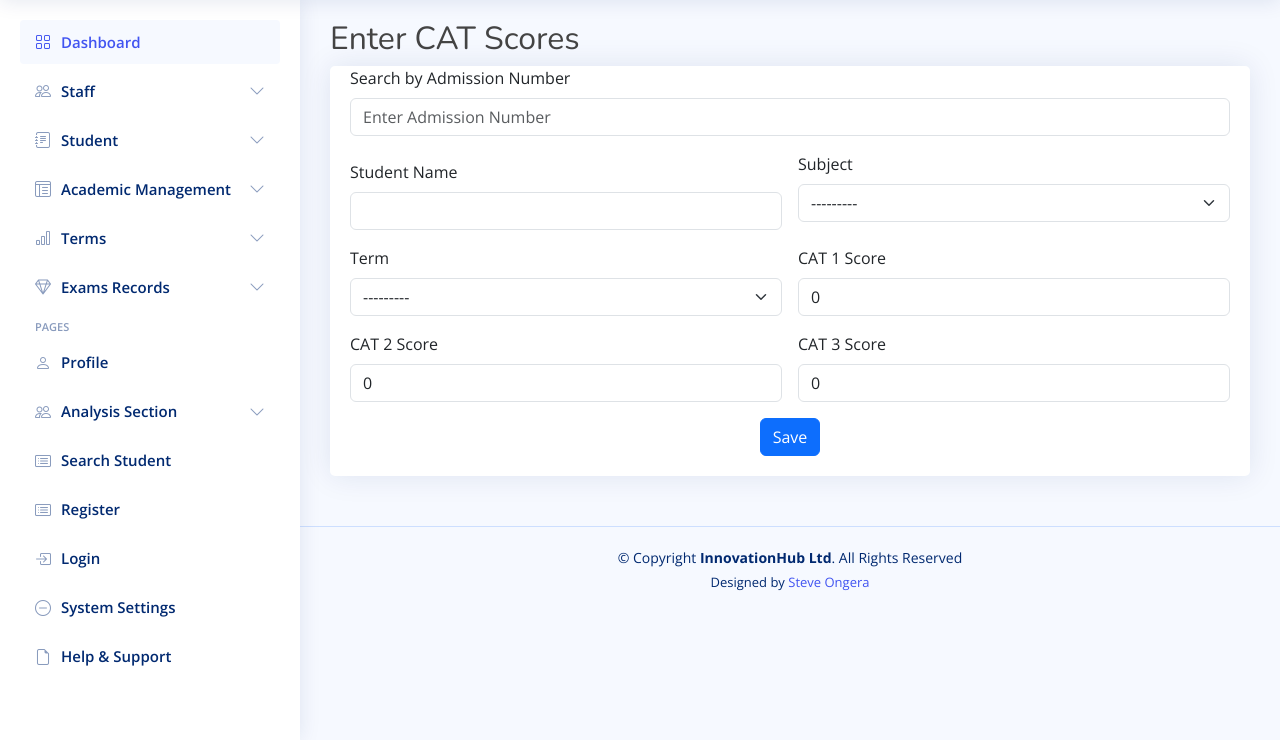
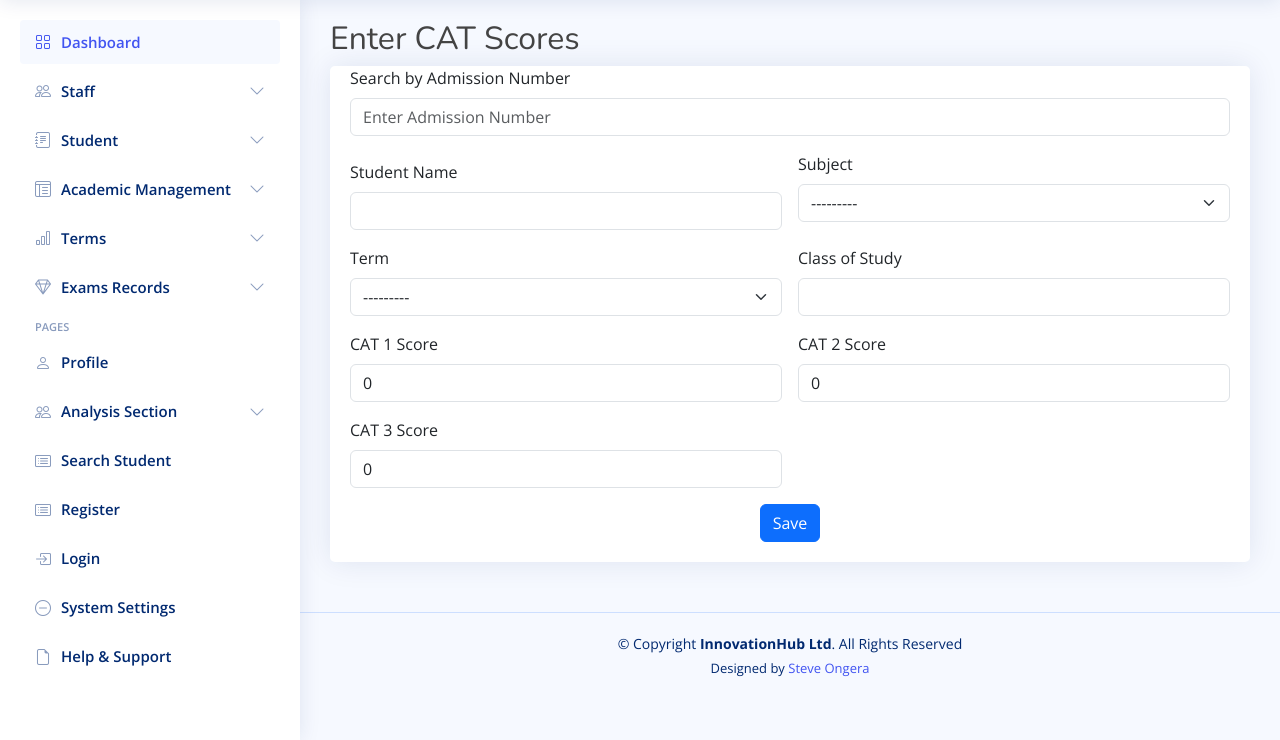
Before and after one commit to steve-ongera/EnezaElimu-Backup, a Django app: page /cats/create/ in a window 1280 px wide. Shown: the part 60-800 px from the top of the page. Run offline with Django 5.2, Linux system fonts and the light colour scheme; a user stored in the database is signed in; data comes from the database, SQL or seed files in the repository; both versions use the stored data as it was after the commit; some libraries are stand-ins or nearby versions.

Commit message:
made changes

```diff
--- a/myapp/forms.py
+++ b/myapp/forms.py
@@ -154,9 +154,15 @@ class TermForm(forms.ModelForm):
 
 
 class CATForm(forms.ModelForm):
+    class_of_study = forms.CharField(
+        label='Class of Study',
+        required=False,
+        widget=forms.TextInput(attrs={'class': 'form-control', 'readonly': 'readonly'})
+    )
+
     class Meta:
         model = CAT
-        fields = ['student', 'subject', 'term', 'cat1', 'cat2', 'cat3']
+        fields = ['student', 'subject', 'term', 'class_of_study', 'cat1', 'cat2', 'cat3']
         widgets = {
             'student': forms.Select(attrs={'class': 'form-select'}),
             'subject': forms.Select(attrs={'class': 'form-select'}),
@@ -165,7 +171,6 @@ class CATForm(forms.ModelForm):
             'cat2': forms.NumberInput(attrs={'class': 'form-control', 'placeholder': 'CAT 2 Score'}),
             'cat3': forms.NumberInput(attrs={'class': 'form-control', 'placeholder': 'CAT 3 Score'}),
         }
-
 
 
 
--- a/myapp/urls.py
+++ b/myapp/urls.py
@@ -72,6 +72,7 @@ urlpatterns = [
     path('cats/', views.cat_list, name='cat_list'),
     path('cats/create/', views.cat_create, name='cat_create'),
     path('ajax/student-search/', views.student_search, name='student_search'),
+    path('get_class_of_study/', views.get_class_of_study, name='get_class_of_study'),
     path('cats/<int:pk>/', views.cat_detail, name='cat_detail'),
     path('cats/<int:pk>/update/', views.cat_update, name='cat_update'),
     path('cats/<int:pk>/delete/', views.cat_delete, name='cat_delete'),
--- a/myapp/views.py
+++ b/myapp/views.py
@@ -1259,6 +1259,20 @@ def student_search(request):
         return JsonResponse(results, safe=False)
 
 
+def get_class_of_study(request):
+    student_id = request.GET.get('student_id')
+    try:
+        student = Student.objects.get(id=student_id)
+        class_of_study = student.current_class  # current_class is FK to Class_of_study
+        data = {
+            'class_of_study': f"{class_of_study.name} - {class_of_study.stream}"
+        }
+    except Student.DoesNotExist:
+        data = {'class_of_study': ''}
+    return JsonResponse(data)
+
+
+
 @login_required
 @user_passes_test(is_staff_user)
 def cat_create(request):
@@ -1268,13 +1282,18 @@ def cat_create(request):
             cat = form.save(commit=False)
             student_id = request.POST.get('student')
             if student_id:
-                cat.student_id = student_id
+                try:
+                    student = Student.objects.get(id=student_id)
+                    cat.student = student
+                    # Set class_of_study directly
+                    cat.class_of_study = student.current_class
+                except Student.DoesNotExist:
+                    pass  # Optionally add an error message here
             cat.save()
             return redirect('cat_create')
     else:
         form = CATForm()
     return render(request, 'cats/cat_form.html', {'form': form})
-
 
 
 
--- a/templates/cats/cat_form.html
+++ b/templates/cats/cat_form.html
@@ -13,23 +13,19 @@
                   <div class="col-md-12">
                       <label for="student-search" class="form-label">Search by Admission Number</label>
                       <input type="text" id="student-search" class="form-control" placeholder="Enter Admission Number">
-
                   </div>
 
-                  <!-- Subject Field -->
+                  <!-- Hidden field to store selected student ID -->
+                  <input type="hidden" name="student" id="student-id">
+
+                  <!-- Display Student Name after selection -->
                   <div class="col-md-6">
-
-                      <!-- Hidden field to store selected student ID -->
-                      <input type="hidden" name="student" id="student-id">
-
-                      <!-- Display Student Name after selection -->
                       <label for="student-name" class="form-label mt-2">Student Name</label>
                       <input type="text" id="student-name" class="form-control" readonly>
-
                       <div class="text-danger">
                           {{ form.student.errors }}
                       </div>
-                </div>
+                  </div>
 
                   <!-- Subject Field -->
                   <div class="col-md-6">
@@ -47,6 +43,15 @@
                       <div class="text-danger">
                           {{ form.term.errors }}
                       </div>
+                  </div>
+
+                  <!-- Class of Study Field -->
+                  <div class="col-md-6">
+                    <label for="class_of_study" class="form-label">Class of Study</label>
+                    <input type="text" id="class_of_study" class="form-control" readonly>
+                    <div class="text-danger">
+                        {{ form.class_of_study.errors }}
+                    </div>
                   </div>
 
                   <!-- CAT 1 Field -->
@@ -96,8 +101,21 @@
             source: "{% url 'student_search' %}",  // AJAX endpoint
             minLength: 2,
             select: function(event, ui) {
+                // Fill student ID and name
                 $("#student-id").val(ui.item.id);  // Save student ID
                 $("#student-name").val(ui.item.name);  // Display student name
+
+                // Fetch class_of_study via AJAX after selecting student
+                $.ajax({
+                    url: "{% url 'get_class_of_study' %}",
+                    data: {
+                        'student_id': ui.item.id
+                    },
+                    dataType: 'json',
+                    success: function (data) {
+                        $("#class_of_study").val(data.class_of_study);  // Set Class of Study
+                    }
+                });
             }
         });
     });
```
Also changed, not shown: db.sqlite3.
